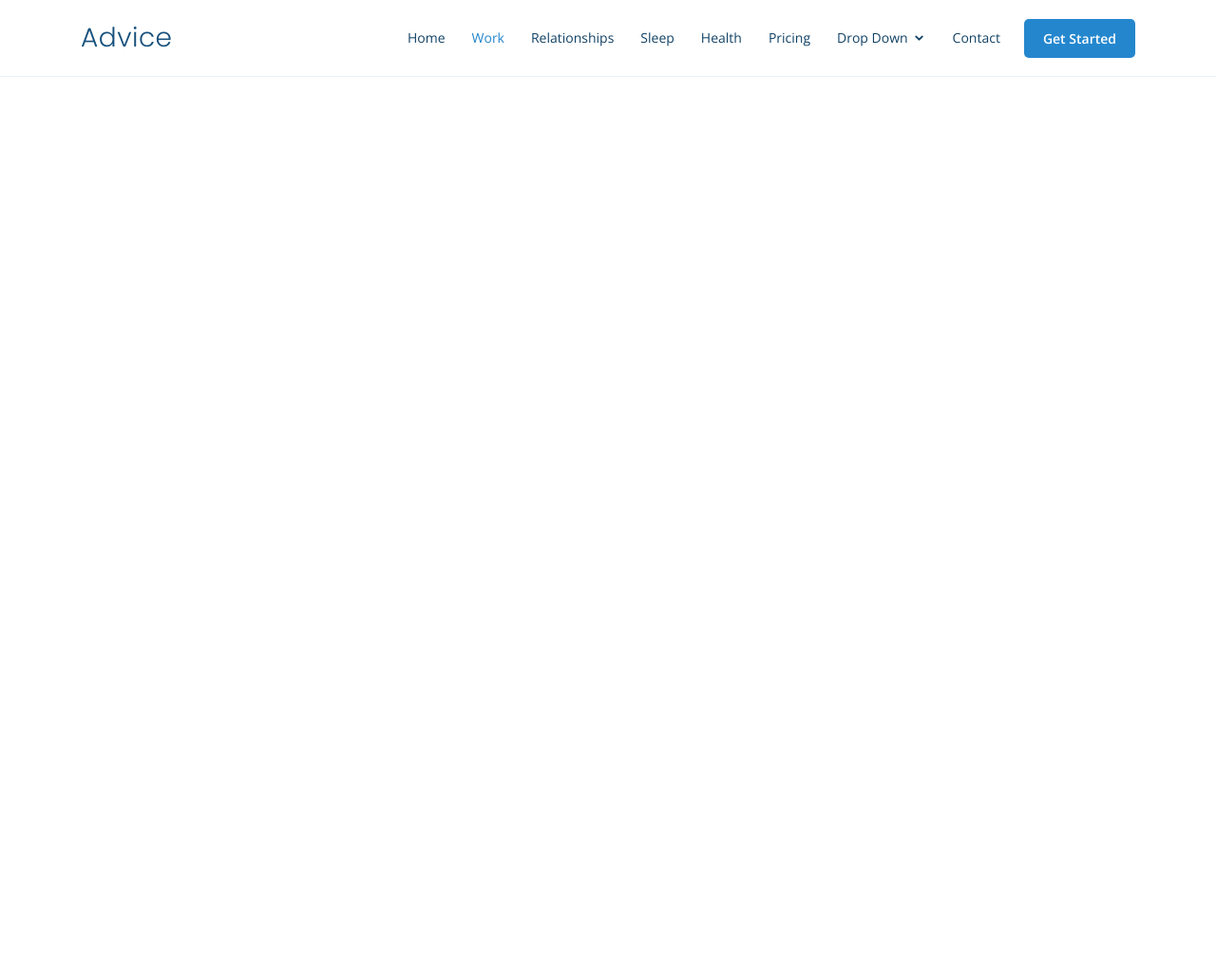
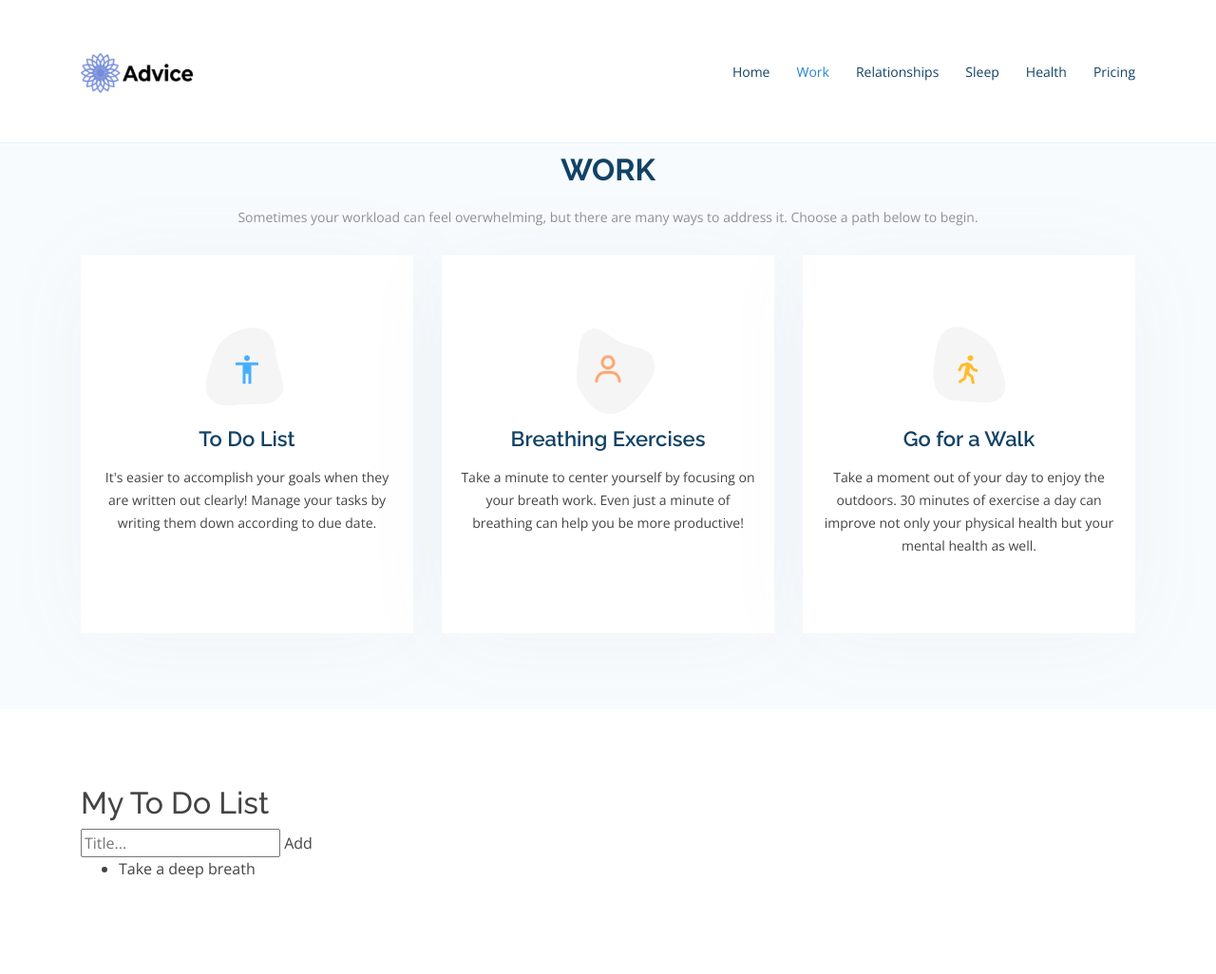
Before and after one commit to JennyNguyen756/Advice, a plain HTML site: page work.html in a window 1280 px wide. Shown: the whole page at 95% size. Before the commit the page ends 800 px from the top, so only its background shows below. Drawn offline with nearby package versions, Linux system fonts and the light colour scheme.

Commit message:
changed work page

```diff
--- a/assets/css/style.css
+++ b/assets/css/style.css
@@ -8,6 +8,12 @@
 /*--------------------------------------------------------------
 # General
 --------------------------------------------------------------*/
+
+
+
+.relationship-padding{
+  padding-top: 30%;
+}
 
 .feelings{
   padding: 0;
--- a/work.html
+++ b/work.html
@@ -41,7 +41,7 @@
 <header id="header" class="fixed-top">
     <div class="container d-flex align-items-center">
 
-      <h1 class="logo mr-auto"><a href="index.html">Advice</a></h1>
+      <a href="index.html" class="logo mr-auto"><img src="assets/img/ProperAdviceLogo.png" alt="" class="img-fluid"></a>
       <!-- Uncomment below if you prefer to use an image logo -->
       <!-- <a href="index.html" class="logo mr-auto"><img src="assets/img/logo.png" alt="" class="img-fluid"></a>-->
 
@@ -53,7 +53,7 @@
           <li><a href="sleep.html">Sleep</a></li>
           <li><a href="health.html">Health</a></li>
           <li><a href="#pricing">Pricing</a></li>
-          <li class="drop-down"><a href="">Drop Down</a>
+          <!-- <li class="drop-down"><a href="">Drop Down</a>
             <ul>
               <li><a href="#">Drop Down 1</a></li>
               <li class="drop-down"><a href="#">Deep Drop Down</a>
@@ -70,51 +70,161 @@
               <li><a href="#">Drop Down 4</a></li>
             </ul>
           </li>
-          <li><a href="#contact">Contact</a></li>
+          <li><a href="#contact">Contact</a></li> -->
 
         </ul>
       </nav><!-- .nav-menu -->
 
-      <a href="#about" class="get-started-btn scrollto">Get Started</a>
+      <!-- <a href="#about" class="get-started-btn scrollto">Get Started</a> -->
 
     </div>
   </header><!-- End Header -->
   <main>
 
-    <!-- ======= About Section ======= -->
-    <section id="about" class="about">
-      <div class="container" data-aos="fade-up">
+<!-- ======= Work Section ======= -->
+<section id="relationship-padding">
+<section id="mentalHealth" class="services section-bg">
+  <div class="container">
 
-        <div class="section-title">
-          <h2>About Us</h2>
-          <p>Magnam dolores commodi suscipit. Necessitatibus eius consequatur ex aliquid fuga eum quidem. </p>
-        </div>
+    <div class="section-title">
+      <h2>Work</h2>
+      <p>Sometimes your workload can feel overwhelming, but there are many ways to address it. Choose a path below to begin.</p>
+    </div>
 
-        <div class="row content">
-          <div class="col-lg-6">
-            <p>
-              Lorem ipsum dolor sit amet, consectetur adipiscing elit, sed do eiusmod tempor incididunt ut labore et dolore
-              magna aliqua.
+    <div class="row">
+        <div class="col-lg-4 col-md-6 d-flex align-items-stretch" >
+          <div class="icon-box iconbox-blue">
+            <div class="icon">
+              <svg width="100" height="100" viewBox="0 0 600 600" xmlns="http://www.w3.org/2000/svg">
+                <path stroke="none" stroke-width="0" fill="#f5f5f5" d="M300,521.0016835830174C376.1290562159157,517.8887921683347,466.0731472004068,529.7835943286574,510.70327084640275,468.03025145048787C554.3714126377745,407.6079735673963,508.03601936045806,328.9844924480964,491.2728898941984,256.3432110539036C474.5976632858925,184.082847569629,479.9380746630129,96.60480741107993,416.23090153303,58.64404602377083C348.86323505073057,18.502131276798302,261.93793281208167,40.57373210992963,193.5410806939664,78.93577620505333C130.42746243093433,114.334589627462,98.30271207620316,179.96522072025542,76.75703585869454,249.04625023123273C51.97151888228291,328.5150500222984,13.704378332031375,421.85034740162234,66.52175969318436,486.19268352777647C119.04800174914682,550.1803526380478,217.28368757567262,524.383925680826,300,521.0016835830174"></path>
+              </svg>
+              <i class="bx bx-body"></i>
+            </div>
+            <h4><a href="#myDIV">To Do List</a></h4>
+            <p>It's easier to accomplish your goals when they are written out clearly! Manage your tasks by writing them down according to
+              due date.
             </p>
-            <ul>
-              <li><i class="ri-check-double-line"></i> Ullamco laboris nisi ut aliquip ex ea commodo consequat</li>
-              <li><i class="ri-check-double-line"></i> Duis aute irure dolor in reprehenderit in voluptate velit</li>
-              <li><i class="ri-check-double-line"></i> Ullamco laboris nisi ut aliquip ex ea commodo consequat</li>
-            </ul>
-          </div>
-          <div class="col-lg-6 pt-4 pt-lg-0">
-            <p>
-              Ullamco laboris nisi ut aliquip ex ea commodo consequat. Duis aute irure dolor in reprehenderit in voluptate
-              velit esse cillum dolore eu fugiat nulla pariatur. Excepteur sint occaecat cupidatat non proident, sunt in
-              culpa qui officia deserunt mollit anim id est laborum.
-            </p>
-            <a href="#" class="btn-learn-more">Learn More</a>
           </div>
         </div>
 
+        <div class="col-lg-4 col-md-6 d-flex align-items-stretch mt-4 mt-md-0" >
+          <div class="icon-box iconbox-orange ">
+            <div class="icon">
+              <svg width="100" height="100" viewBox="0 0 600 600" xmlns="http://www.w3.org/2000/svg">
+                <path stroke="none" stroke-width="0" fill="#f5f5f5" d="M300,582.0697525312426C382.5290701553225,586.8405444964366,449.9789794690241,525.3245884688669,502.5850820975895,461.55621195738473C556.606425686781,396.0723002908107,615.8543463187945,314.28637112970534,586.6730223649479,234.56875336149918C558.9533121215079,158.8439757836574,454.9685369536778,164.00468322053177,381.49747125262974,130.76875717737553C312.15926192815925,99.40240125094834,248.97055460311594,18.661163978235184,179.8680185752513,50.54337015887873C110.5421016452524,82.52863877960104,119.82277516462835,180.83849132639028,109.12597500060166,256.43424936330496C100.08760227029461,320.3096726198365,92.17705696193138,384.0621239912766,124.79988738764834,439.7174275375508C164.83382741302287,508.01625554203684,220.96474134820875,577.5009287672846,300,582.0697525312426"></path>
+              </svg>
+              <i class="bx bx-user"></i>
+            </div>
+            <h4><a href="https://www.google.com/search?q=breathing+exercise">Breathing Exercises</a></h4>
+            <p>Take a minute to center yourself by focusing on your breath work. Even just a minute of breathing can help you be more
+              productive!
+            </p>
+          </div>
+        </div>
+
+
+        <div class="col-lg-4 col-md-6 d-flex align-items-stretch mt-4 mt-lg-0" >
+          <div class="icon-box iconbox-yellow">
+            <div class="icon">
+              <svg width="100" height="100" viewBox="0 0 600 600" xmlns="http://www.w3.org/2000/svg">
+                <path stroke="none" stroke-width="0" fill="#f5f5f5" d="M300,503.46388370962813C374.79870501325706,506.71871716319447,464.8034551963731,527.1746412648533,510.4981551193396,467.86667711651364C555.9287308511215,408.9015244558933,512.6030010748507,327.5744911775523,490.211057578863,256.5855673507754C471.097692560561,195.9906835881958,447.69079081568157,138.11976852964426,395.19560036434837,102.3242989838813C329.3053358748298,57.3949838291264,248.02791733380457,8.279543830951368,175.87071277845988,42.242879143198664C103.41431057327972,76.34704239035025,93.79494320519305,170.9812938413882,81.28167332365135,250.07896920659033C70.17666984294237,320.27484674793965,64.84698225790005,396.69656628748305,111.28512138212992,450.4950937839243C156.20124167950087,502.5303643271138,231.32542653798444,500.4755392045468,300,503.46388370962813"></path>
+              </svg>
+              <i class="bx bx-walk"></i>
+            </div>
+            <h4><a href="">Go for a Walk</a></h4>
+            <p>Take a moment out of your day to enjoy the outdoors. 30 minutes of exercise a day can improve not only your physical health
+              but your mental health as well.
+            </p>
+          </div>
+        </div>
+
+
+    </div>
+
+  </div>
+</section><!-- End Mental Health Section -->
+
+    <!-- ======= About Section ======= -->
+    <section id="about" class="about">
+      <div class="container">
+
+        <div id="myDIV" class="header">
+          <h2>My To Do List</h2>
+          <input type="text" id="myInput" placeholder="Title...">
+          <span onclick="newElement()" class="addBtn">Add</span>
+        </div>
+
+        <ul id="myUL">
+          <li>Take a deep breath</li>
+
+        </ul>
+
+
       </div>
-    </section><!-- End About Section -->
+    </section>
+  </section>
   </main>
+
+<script>
+
+// Create a "close" button and append it to each list item
+// var myNodelist = document.getElementsByTagName("LI");
+// var i;
+// for (i = 0; i < myNodelist.length; i++) {
+//   var span = document.createElement("SPAN");
+//   var txt = document.createTextNode("\u00D7");
+//   span.className = "close";
+//   span.appendChild(txt);
+//   myNodelist[i].appendChild(span);
+// }
+
+// Click on a close button to hide the current list item
+// var close = document.getElementsByClassName("close");
+// var i;
+// for (i = 0; i < close.length; i++) {
+//   close[i].onclick = function() {
+//     var div = this.parentElement;
+//     div.style.display = "none";
+//   }
+// }
+
+// Add a "checked" symbol when clicking on a list item
+// var list = document.querySelector('ul');
+// list.addEventListener('click', function(ev) {
+//   if (ev.target.tagName === 'LI') {
+//     ev.target.classList.toggle('checked');
+//   }
+// }, false);
+
+// Create a new list item when clicking on the "Add" button
+function newElement() {
+  var li = document.createElement("li");
+  var inputValue = document.getElementById("myInput").value;
+  var t = document.createTextNode(inputValue);
+  li.appendChild(t);
+  if (inputValue === '') {
+    alert("You must write something!");
+  } else {
+    document.getElementById("myUL").appendChild(li);
+  }
+  document.getElementById("myInput").value = "";
+
+  var span = document.createElement("SPAN");
+  var txt = document.createTextNode("\u00D7");
+  span.className = "close";
+  span.appendChild(txt);
+  li.appendChild(span);
+
+  for (i = 0; i < close.length; i++) {
+    close[i].onclick = function() {
+      var div = this.parentElement;
+      div.style.display = "none";
+    }
+  }
+}
+
+</script>
+
 
 </body>
 
```
Also changed, not shown: health.html (+3 -3 lines), index.html (+2 -2 lines), relationship.html (+7 -4 lines).
